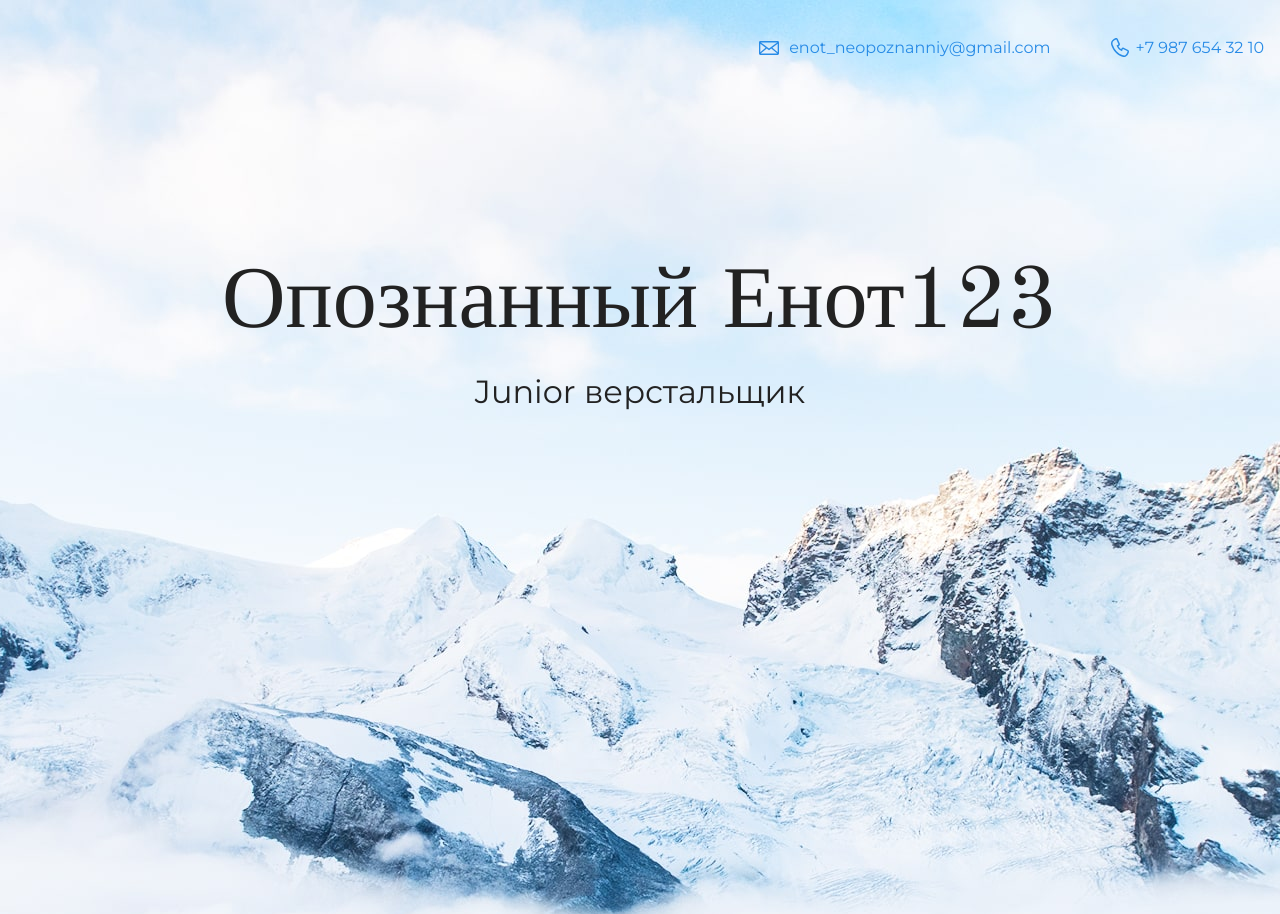
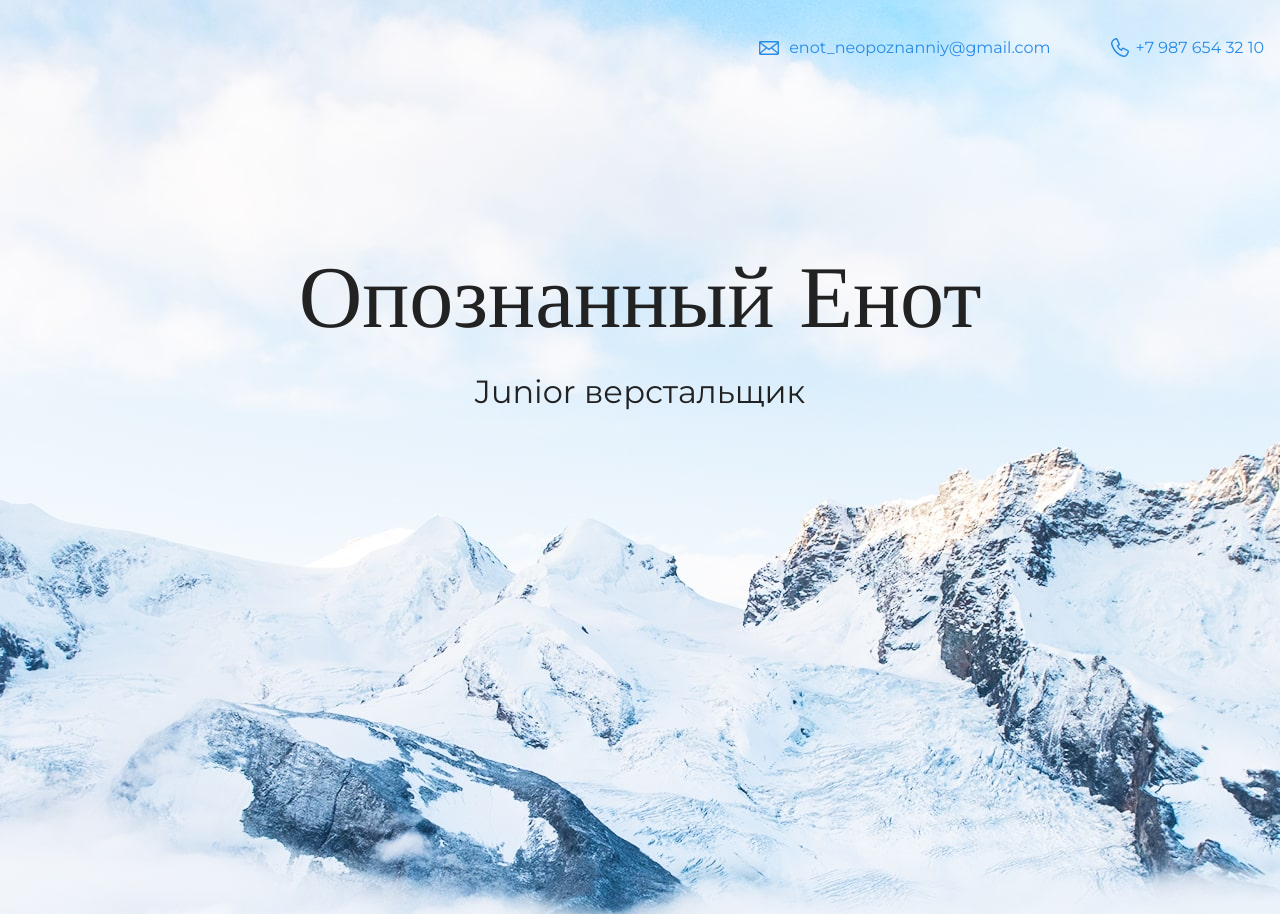
Before and after one commit to AKatanov/my-site, a plain HTML site: page index.html in a window 1280 px wide. Shown: the top 914 px of the page. Drawn offline with nearby package versions, Linux system fonts and the light colour scheme.

Commit message:
Откатываем дичь

```diff
--- a/index.html
+++ b/index.html
@@ -18,7 +18,7 @@
 
     <section class="hero-image">
 	<div class="container">
-      <h1 class="heading">Опознанный Енот123</h1>
+      <h1 class="heading">Опознанный Енот</h1>
       <p>Junior верстальщик</p>
 	  </div>
     </section>
```
